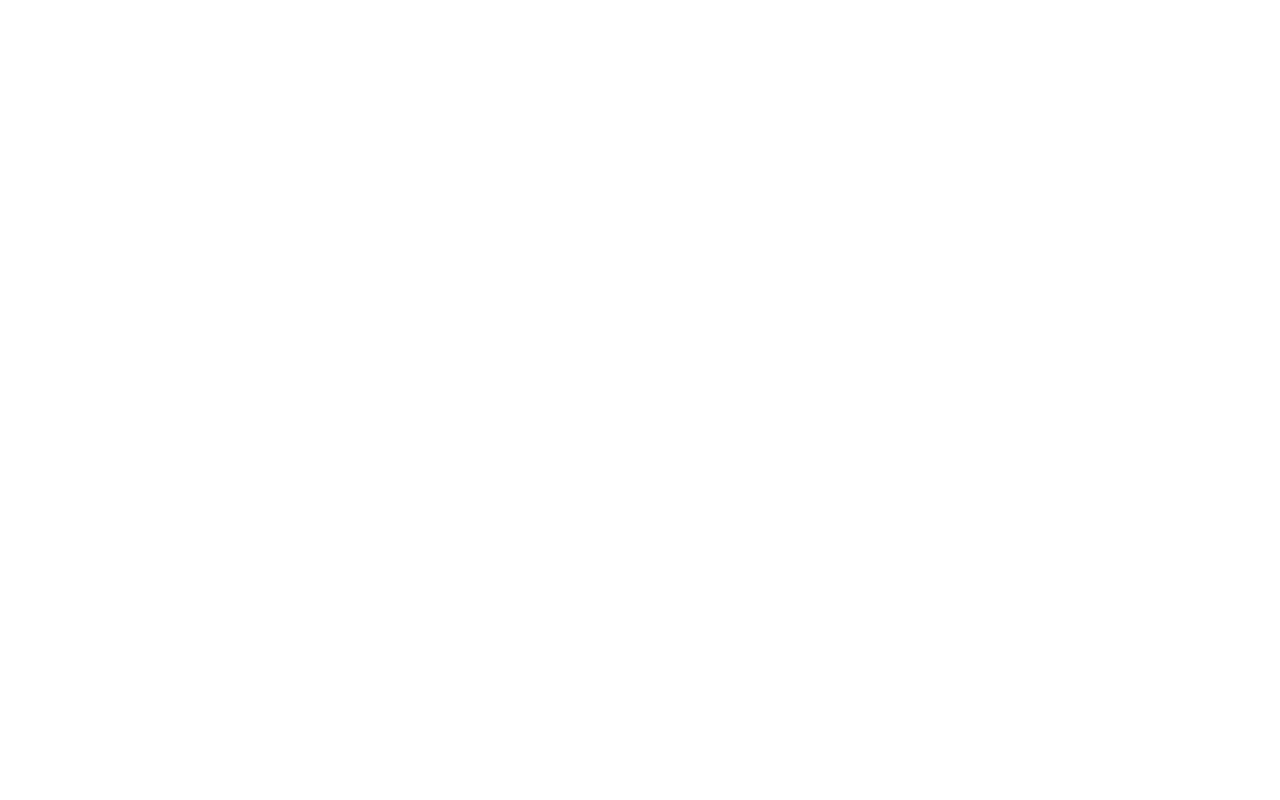
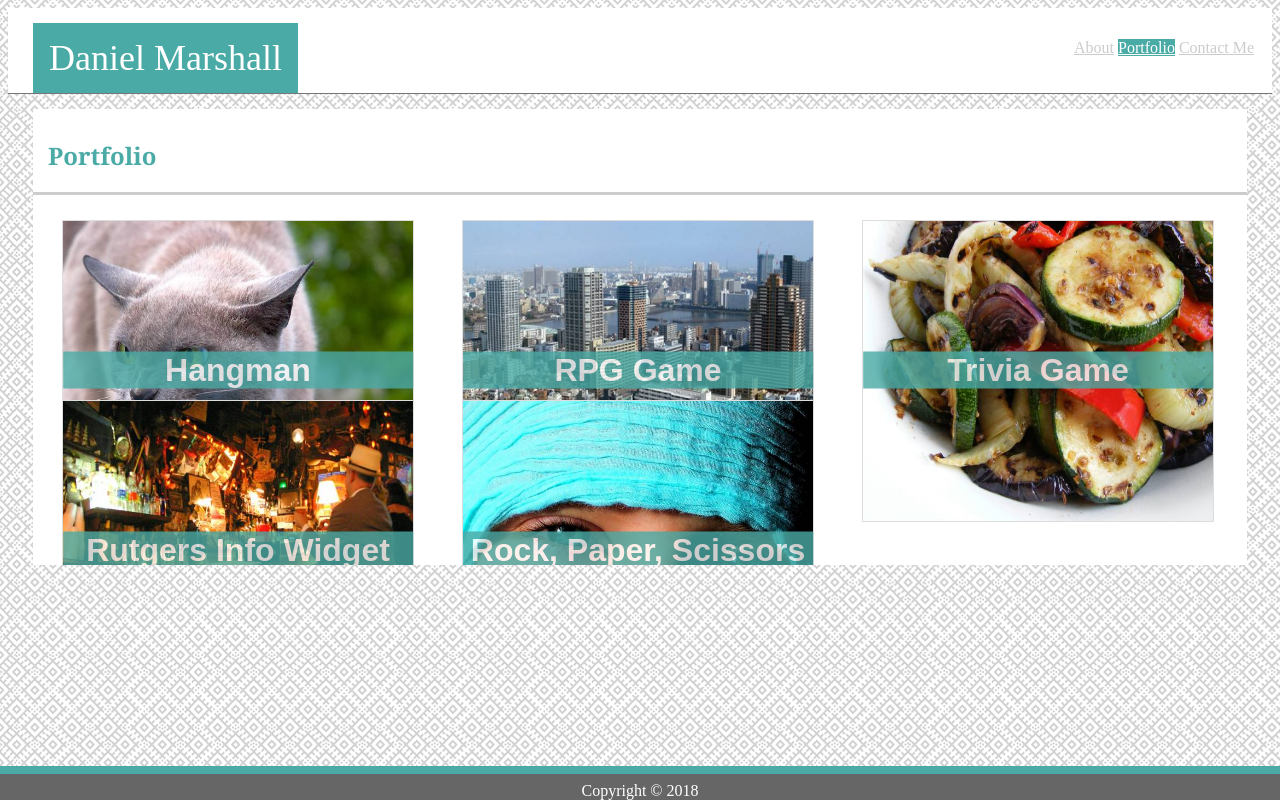
Before and after one commit to DanBrit/Basic-Portfolio, a plain HTML site: page portfolio.html in a window 1280 px wide. Drawn offline with Linux system fonts and the light colour scheme.

Commit message:
Final Commit

```diff
--- a/assets/css/style.css
+++ b/assets/css/style.css
@@ -0,0 +1,188 @@
+.logo {
+    display: inline-block;
+    position: relative;
+    text-align: center;
+    background-color: #4aaaa5;
+    color: white;
+    padding: 14px 16px;
+    font-size: 36px;
+    margin-left:25px;
+
+}
+.topnava {
+    float: right;
+    display: inline-block;
+    position: relative;
+    text-decoration: none;
+    font-size: 16px;
+    color: #777777;
+    padding: 16px 18px;
+}
+.topnav {
+    overflow: hidden;
+    background: white;
+    border-bottom: 1px solid #777777;
+    padding-top: 15px;
+    margin:0;
+    margin-top:0px;
+    width: 100%;
+
+    text-decoration: none; /*trying to elimnate underline on nav bar text, does not work */
+
+}
+body {
+    background-image: url("../images/background.png") ;
+
+}
+.topnav a:hover {
+    background-color: #ddd;
+    color: black;
+}
+.topnav a.active {
+    background-color: #4aaaa5;
+    color: white;
+}
+
+img.medium {
+        width: 350px;
+        height: 300px;
+        border:1px solid #dddddd;
+        margin: 10px;
+        float: left;
+    }
+img.small {
+    width: 350px;
+    height: 300px;
+    border:1px solid #dddddd;
+    margin: 10px;
+    display: table;
+
+}
+
+
+.wrapper {
+    background:white;
+    padding-top:10px;
+    margin-top:15px;
+   margin-left:25px;
+   margin-right: 25px;
+   overflow: scroll;
+   margin-bottom:25px;
+}
+.footer {
+
+    text-align: center;
+    border-top: 8px solid #4aaaa5;
+    background: #666666;
+    color: white;
+    margin-top: 30px;
+    position: fixed; /*should make footer fixed but does not work */
+    width:100%;
+    left: 0;
+    bottom: 0;
+    padding-top:8px;
+  }
+
+input[type=text], select, textarea {
+    width: 100%;
+    padding: 12px;
+    border: 1px solid #ccc;
+    border-radius: 4px;
+    box-sizing: border-box;
+    margin-top: 6px;
+    margin-bottom: 16px;
+    resize: vertical
+}
+
+input[type=submit] {
+    background-color: #4aaaa5;
+    color: white;
+    padding: 12px 20px;
+    border: none;
+    border-radius: 4px;
+    cursor: pointer;
+}
+
+input[type=submit]:hover {
+    background-color: #4aaaa5;
+}
+
+.form {
+    border-radius: 5px;
+    background-color: #f2f2f2;
+    padding: 20px;
+    margin-top: 25px;
+    margin-left: 25px;
+    margin-right: 25px;
+
+}
+  .center {
+    position: absolute;
+    top: 50%;
+    left: 50%;
+    transform: translate(-50%, -50%);
+  }
+
+  .background {
+    height: 10em;
+    position: relative;
+    background-size: cover;
+    background-position: center;
+    float: left;
+
+    margin: 10px;
+    flex: 50%;
+    padding: 0 4px;
+}
+
+.background > h4 {
+    top: 100%;
+    left: 50%;
+    margin: 0;
+    color: white;
+    font-size: 2em;
+    position: absolute;
+    font-family: sans-serif;
+    transform: translate(-50%, -50%);
+    background: #4aaaa5;
+    opacity: .8;
+    width: 92%;
+    text-align: center;
+
+}
+
+.row::after {
+    content: "";
+    clear: both;
+    display: table;
+  }
+
+h1,h2 {
+    font-family: 'Georgia', Times, Times New Roman, serif;
+
+}
+p {
+    font-family: 'Arial', 'Helvetica Neue', Helvetica, sans-serif;
+    color: #777777;
+
+}
+.row {
+
+    padding: 5px;
+    border-top: 3px solid #cccccc;
+    display: table;
+    vertical-align: middle;
+    overflow: auto;
+    float:left;
+}
+h2 {
+color: #4aaaa5;
+margin-left:15px;
+}
+a:link {
+    color:#cccccc;
+    }
+a:visited {
+    color: #cccccc;
+
+}
--- a/portfolio.html
+++ b/portfolio.html
@@ -1,16 +1,60 @@
 <!DOCTYPE html>
-<html class="no-js">
+<html class="no-js" lang="en">
     <head>
         <meta charset="utf-8">
         <meta http-equiv="X-UA-Compatible" content="IE=edge">
-        <title></title>
+        <title>Portfolio</title>
         <meta name="description" content="">
         <meta name="viewport" content="width=device-width, initial-scale=1">
         <link rel="stylesheet" href="assets/css/style.css">
+        <div class="topnav">
+                <div class="logo">Daniel Marshall</div>
+                <div class="topnava">
+                    <a href="index.html">About</a>
+                    <a class="active" href="portfolio.html">Portfolio</a>
+                    <a href="contact.html">Contact Me</a>
+                </div>
+        </div>
     </head>
     <body>
 
 
-        <script src="" async defer></script>
+<div class="wrapper">
+
+        <h2>Portfolio</h2>
+
+    <div class="row">
+
+
+        <div class="background">
+            <img src="assets/images/image 1.jpg" alt="cat" class="small">
+                 <h4>Hangman</h4>
+        </div>
+
+        <div class="background">
+            <img src="assets/images/image 2.jpg" alt="city"class="small">
+                <h4>RPG Game</h4>
+        </div>
+
+        <div class="background">
+            <img src="assets/images/image 3.jpg" alt="food" class="small">
+                <h4>Trivia Game</h4>
+        </div>
+
+        <div class="background">
+            <img src="assets/images/image 4.jpg" alt="bar"class="small" >
+                <h4>Rutgers Info Widget</h4>
+        </div>
+
+        <div class="background">
+            <img src="assets/images/image 5.jpg" alt="bar"class="small" >
+            <h4>Rock, Paper, Scissors</h4>
+        </div>
+
+    </div>
+</div>
+
+
     </body>
+    <footer class="footer">Copyright &#169 2018</footer>
 </html>
```
Also changed, not shown: contact.html (+26 -5 lines), index.html (+28 -3 lines), assets/images/background.png (added), assets/images/headshot.jpg (renamed from assets/images/Daniel_Marshall_Headshot copy.jpg), assets/images/image 1.jpg (renamed from assets/images/cats-q-c-640-480-2.jpg), assets/images/image 2.jpg (renamed from assets/images/city-q-c-640-480-5.jpg), assets/images/image 3.jpg (renamed from assets/images/food-q-c-640-480-6.jpg), assets/images/image 4.jpg (renamed from assets/images/nightlife-q-c-640-480-7.jpg), assets/images/image 5.jpg (renamed from assets/images/people-q-c-640-480-7.jpg), assets/images/image6.jpg (renamed from assets/images/sports-q-c-640-480-3.jpg), 2 other files.
